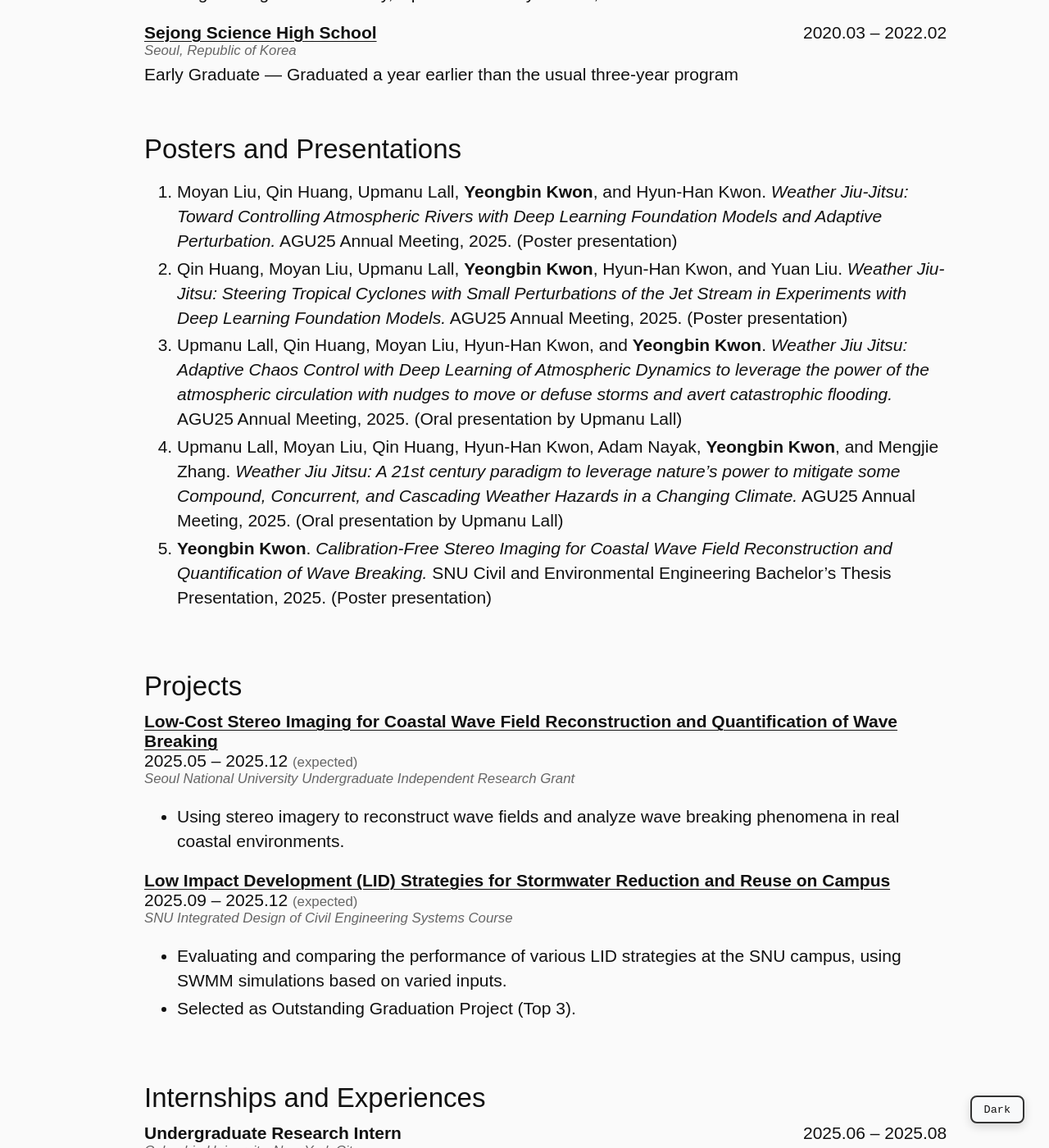
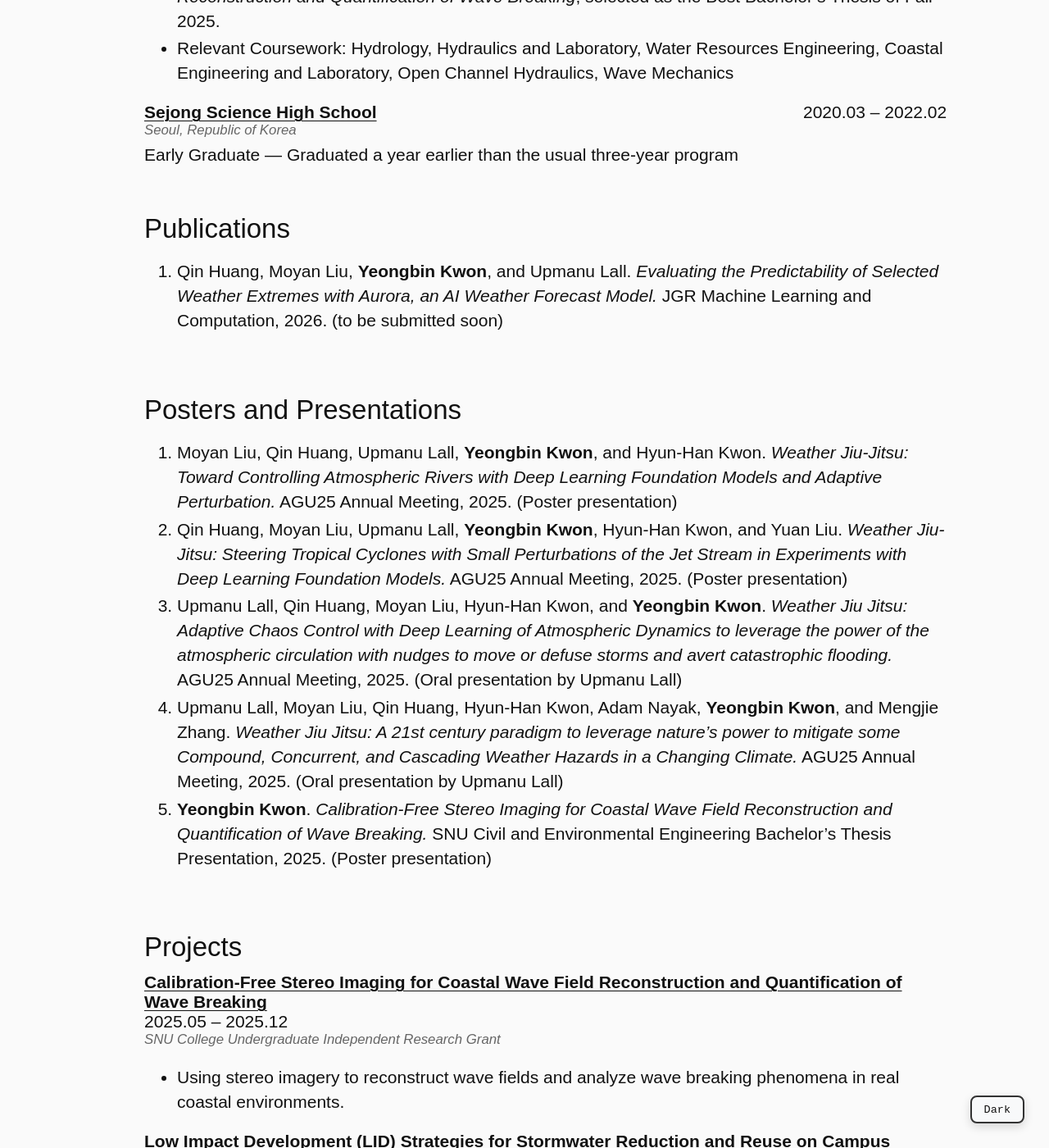
Before and after one commit to Zeugnis04/research, a Jekyll site: the page built from cv.md, in a window 1280 px wide and 1400 px high, scrolled down 887 px. Shown: the whole window at 82% size. Built offline with Jekyll 4.4.1, drawn with Linux system fonts in a browser that asks for light colours; some of the changed text lies outside the part shown.

Commit message:
new news

```diff
--- a/cv.md
+++ b/cv.md
@@ -11,7 +11,7 @@
 <!-- Load icon sets if not already loaded -->
 <link href="https://cdnjs.cloudflare.com/ajax/libs/font-awesome/6.5.0/css/all.min.css" rel="stylesheet">
 
-*[Download as PDF](assets/YeongbinKwonCV202512.pdf)*
+*[Download as PDF](assets/YeongbinKwonCV202602.pdf)*
 
 ## Contacts
 [ybkwon04@snu.ac.kr](mailto:ybkwon04@snu.ac.kr) • [ybkwon04@gmail.com](mailto:ybkwon04@gmail.com) • [linkedin.com/in/yeongbin-kwon](https://www.linkedin.com/in/yeongbin-kwon/)
@@ -23,14 +23,16 @@
     <strong><a href="https://en.snu.ac.kr/index.html">Seoul National University</a></strong>
     <span class="location-inline">Seoul, Republic of Korea</span>
   </div>
-  <span class="date">2022.03 – 2026.02 <span class="location">(expected)</span></span>
+  <span class="date">2022.03 – 2026.02</span>
 </div>
 <div class="location-block">Seoul, Republic of Korea</div>
 
 <div class="cvtitle">
-  Undergraduate in <a href="https://cee.snu.ac.kr/english/">Civil and Environmental Engineering</a>
+  Bachelor of Science in <a href="https://cee.snu.ac.kr/english/">Civil and Environmental Engineering</a>
 </div>
 <ul>
+  <li>Graduated with honors: <em>summa cum laude</em></li>
+  <li>Received Outstanding Undergraduate Student Commendation by the Korean Society of Coastal Disaster Prevention.</li>
   <li>Graduated with bachelor&rsquo;s thesis <em>Calibration-Free Stereo Imaging for Coastal Wave Field Reconstruction and Quantification of Wave Breaking</em>; selected as the Best Bachelor&rsquo;s Thesis of Fall 2025.</li>
   <li>Relevant Coursework: Hydrology, Hydraulics and Laboratory, Water Resources Engineering, Coastal Engineering and Laboratory, Open Channel Hydraulics, Wave Mechanics</li>
 </ul>
@@ -48,6 +50,12 @@
   Early Graduate — Graduated a year earlier than the usual three-year program
 </div>
 
+## Publications
+
+<ol>
+  <li>Qin Huang, Moyan Liu, <strong>Yeongbin Kwon</strong>, and Upmanu Lall. <em>Evaluating the Predictability of Selected Weather Extremes with Aurora, an AI Weather Forecast Model.</em> JGR Machine Learning and Computation, 2026. (to be submitted soon)</li>
+</ol>
+
 ## Posters and Presentations
 
 <ol>
@@ -62,11 +70,11 @@
 
 <div class="edu-header">
   <div class="edu-left">
-    <strong><a href="blog/research/stereo-imaging-coastal-waves">Low-Cost Stereo Imaging for Coastal Wave Field Reconstruction and Quantification of Wave Breaking</a></strong>
+    <strong><a href="blog/research/stereo-imaging-coastal-waves">Calibration-Free Stereo Imaging for Coastal Wave Field Reconstruction and Quantification of Wave Breaking</a></strong>
   </div>
-  <span class="date">2025.05 – 2025.12 <span class="location">(expected)</span></span>
+  <span class="date">2025.05 – 2025.12</span>
 </div>
-<div class="location-block">Seoul National University Undergraduate Independent Research Grant</div>
+<div class="location-block">SNU College Undergraduate Independent Research Grant</div>
 <ul>
   <li>Using stereo imagery to reconstruct wave fields and analyze wave breaking phenomena in real coastal environments.</li>
 </ul>
@@ -75,7 +83,7 @@
   <div class="edu-left">
     <strong><a href="blog/research/lid-stormwater-strategies">Low Impact Development (LID) Strategies for Stormwater Reduction and Reuse on Campus</a></strong>
   </div>
-  <span class="date">2025.09 – 2025.12 <span class="location">(expected)</span></span>
+  <span class="date">2025.09 – 2025.12</span>
 </div>
 <div class="location-block">SNU Integrated Design of Civil Engineering Systems Course</div>
 <ul>
@@ -141,6 +149,14 @@
 ## Awards and Honors
 
 <div class="cv-awards">
+  <div class="edu-header award-entry">
+    <div class="edu-left">
+      <strong>Outstanding Undergraduate Student Commendation</strong>
+      <span style="color: var(--meta-color); font-size: 1.12rem;"> &nbsp;|&nbsp; Korean Society of Coastal Disaster Prevention</span>
+    </div>
+    <span class="date">2026.02</span>
+  </div>
+
   <div class="edu-header award-entry">
     <div class="edu-left">
       <strong>Best Bachelor&rsquo;s Thesis Award</strong>
--- /dev/null
+++ b/package.json
@@ -0,0 +1,5 @@
+{
+  "devDependencies": {
+    "sharp": "^0.34.5"
+  }
+}
```
Also changed, not shown: index.md (+17 -3 lines), assets/news/Award.webp, assets/news/graduation.webp (added), 5 other files.
